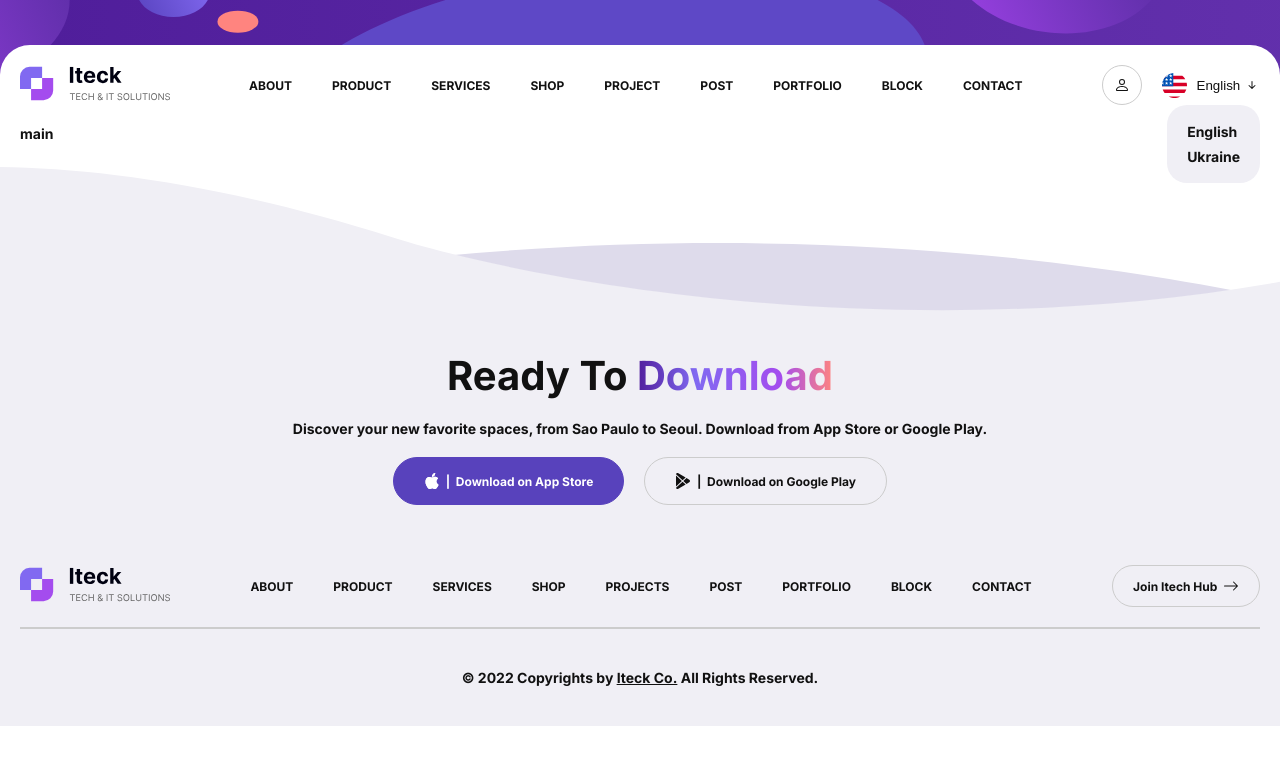
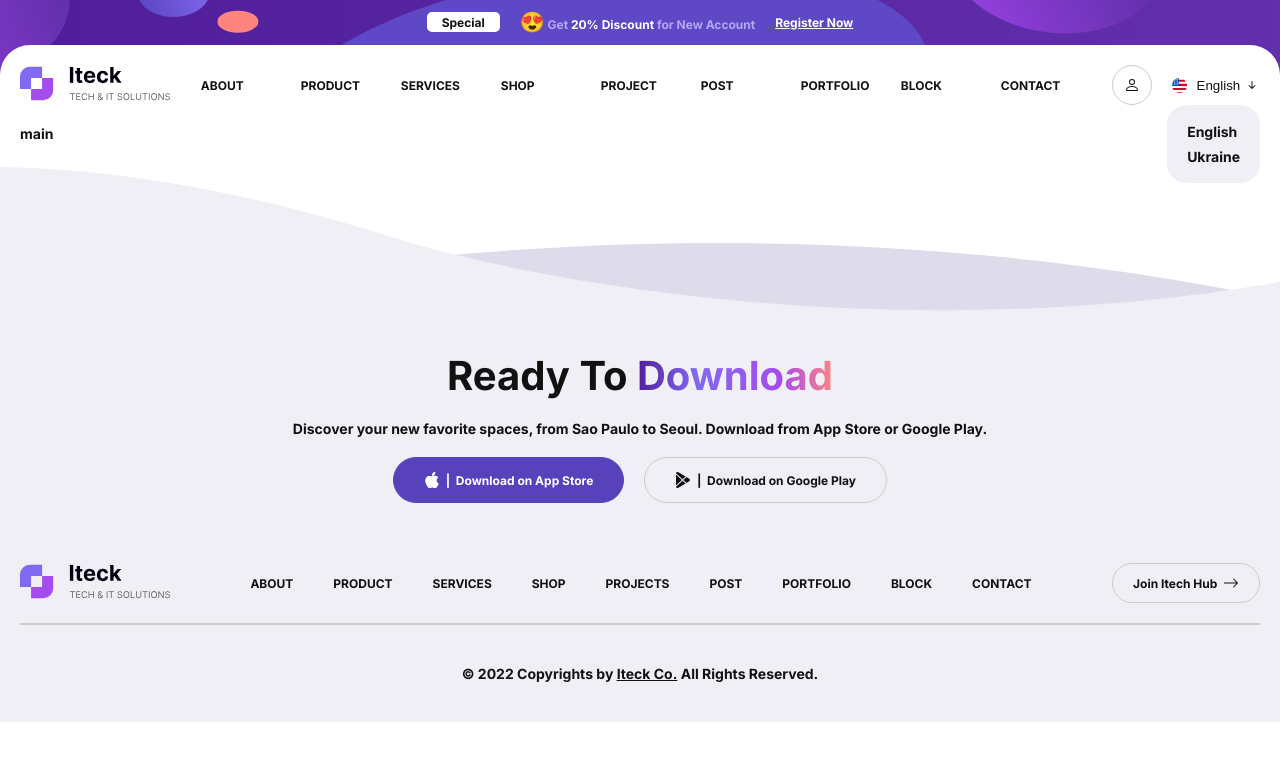
Before and after one commit to izhuk5/Itech, a website built with Vite: page index.html in a window 1280 px wide. Built offline with nearby package versions, Linux system fonts and the light colour scheme.

Commit message:
top banner ads

```diff
--- a/index.html
+++ b/index.html
@@ -8,10 +8,39 @@
     <title>Vite App</title>
   </head>
   <body>
-    <div class="top-banner"></div>
+    <div class="top-banner">
+      <div class="container top-banner__container">
+        <a class="button_white" href="#">Special</a>
+        <span class="top-banner__text">
+          <span class="text_emoji">&#128525;</span>
+          <span class="text_purple"> Get </span>
+          20% Discount
+          <span class="text_purple">for New Account</span>
+        </span>
+        <a class="link_small" href="#">Register Now</a>
+      </div>
+    </div>
     <header>
       <div class="container header__container">
+        <div class="header__triggers">
           <a href="#"><img class="logo" src="./assets/images/initial/logo.svg" alt="logo" /></a>
+          <button class="header__mobile-trigger">
+            <svg
+              xmlns="http://www.w3.org/2000/svg"
+              width="40"
+              height="40"
+              fill="currentColor"
+              class="bi bi-list"
+              viewBox="0 0 16 16"
+            >
+              <path
+                fill-rule="evenodd"
+                d="M2.5 12a.5.5 0 0 1 .5-.5h10a.5.5 0 0 1 0 1H3a.5.5 0 0 1-.5-.5zm0-4a.5.5 0 0 1 .5-.5h10a.5.5 0 0 1 0 1H3a.5.5 0 0 1-.5-.5zm0-4a.5.5 0 0 1 .5-.5h10a.5.5 0 0 1 0 1H3a.5.5 0 0 1-.5-.5z"
+              />
+            </svg>
+          </button>
+        </div>
+        <div class="header__menu">
           <nav class="navigation header__navigation">
             <ul>
               <li><a class="link" href="pages/about/index.html">About</a></li>
@@ -25,6 +54,7 @@
               <li><a class="link" href="pages/contact/index.html">Contact</a></li>
             </ul>
           </nav>
+        </div>
         <div class="header__buttons">
           <button class="button button_round">
             <svg
--- a/style.scss
+++ b/style.scss
@@ -1,5 +1,9 @@
 @use "./styles/global.scss";
 @import url("https://fonts.googleapis.com/css2?family=Inter:wght@700&display=swap");
+
+* {
+  box-sizing: border-box;
+}
 
 html {
   background-color: var(--white-color);
@@ -39,6 +43,7 @@ button {
   border: none;
   outline: none;
   color: var(--black-color);
+  cursor: pointer;
 }
 
 li {
--- a/styles/buttons.scss
+++ b/styles/buttons.scss
@@ -50,4 +50,15 @@
     height: calc(var(--size) * 1.15);
     padding: 0 calc(var(--gap) * 1.5);
   }
+
+  &_white {
+    background-color: var(--white-color);
+    color: var(--black-color);
+    height: 20px;
+    padding: 0 15px;
+    display: flex;
+    justify-content: center;
+    align-items: center;
+    border-radius: 5px;
+  }
 }
--- a/styles/header.scss
+++ b/styles/header.scss
@@ -7,6 +7,19 @@
   background-repeat: no-repeat;
   background-size: cover;
   margin-bottom: -30px;
+  padding-bottom: 30px;
+  font: var(--smaller-font);
+  color: var(--white-color);
+
+  &__container {
+    display: flex;
+    justify-content: center;
+    align-items: center;
+    margin: 0 auto;
+    padding: 10px;
+    gap: var(--gap);
+    text-align: center;
+  }
 }
 
 header {
@@ -21,6 +34,7 @@ header {
     justify-content: space-between;
     align-items: center;
     padding: var(--gap) 0;
+    gap: var(--gap);
   }
 
   .header__buttons {
@@ -63,9 +77,23 @@ header {
     }
   }
 
+  // Hamburger пропадає якщо наше розширення більше tablet >768px
+  .header__mobile-trigger {
+    @media (min-width: v.$tablet) {
+      display: none;
+    }
+  }
+
   .header__navigation {
-    @media (max-width: v.$desktop) {
-      display: none;
+    ul {
+      flex-wrap: wrap;
+      column-gap: var(--gap);
+    }
+
+    li {
+      width: 80px;
+      display: flex;
+      justify-content: flex-start;
     }
   }
 }
--- a/styles/links.scss
+++ b/styles/links.scss
@@ -8,6 +8,19 @@
   &:focus {
     color: var(--violet-color);
   }
+  &_small {
+    font: var(--smallest-font);
+    text-decoration: underline;
+    color: var(--white-color);
+    white-space: nowrap;
+
+    &:hover,
+    &:active,
+    &:focus,
+    &_active {
+      color: var(--blue-color);
+    }
+  }
 }
 
 .link_active {
--- a/styles/text.scss
+++ b/styles/text.scss
@@ -16,4 +16,12 @@
       #ff847f 100%
     );
   }
+
+  &_purple {
+    color: #b5a6f5;
+  }
+
+  &_emoji {
+    font-size: 20px;
+  }
 }
```
Also changed, not shown: pages/about/index.html (+1 -2 lines), pages/block/index.html (+3 -1 lines), pages/contact/index.html (+3 -1 lines), pages/portfolio/index.html (+3 -1 lines), pages/post/index.html (+3 -1 lines), pages/product/index.html (+3 -1 lines), pages/project/index.html (+3 -1 lines), pages/service/index.html (+3 -1 lines), pages/shop/index.html (+3 -1 lines). Lines whose indentation alone changed are shown as unchanged.
